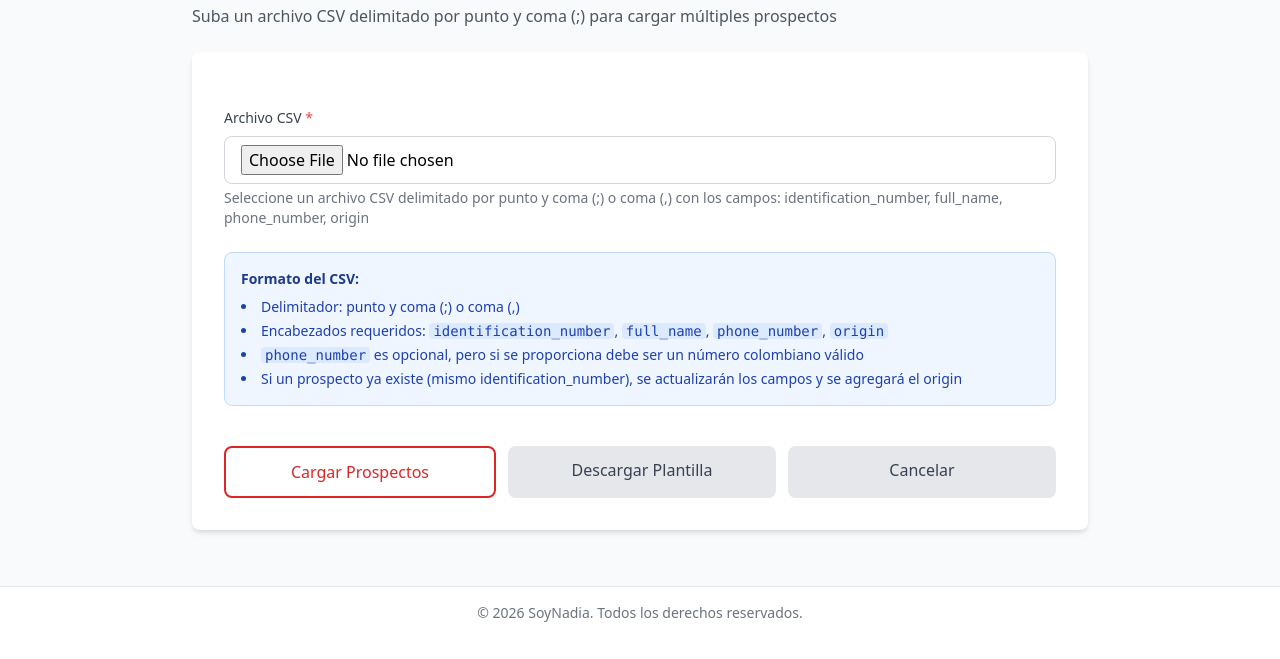
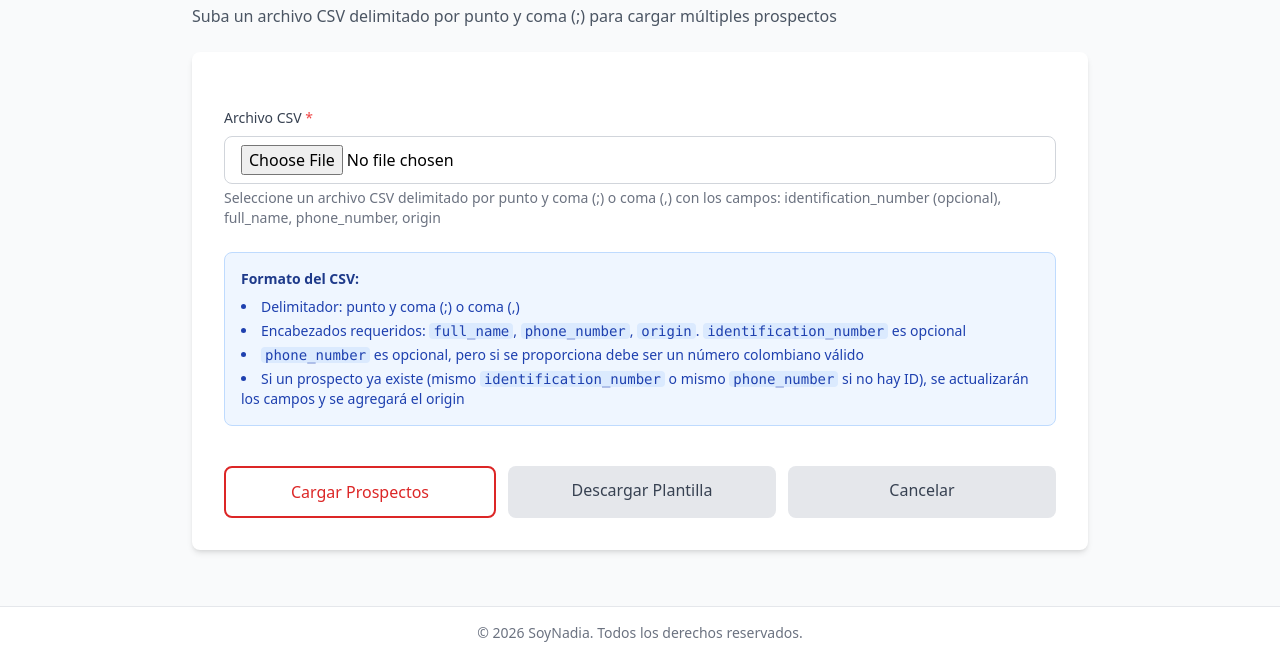
Before and after one commit to Deikore/soynadia, a Django app: page /prospects/bulk-upload/ in a window 1280 px wide. Shown: the part 172-831 px from the top of the page. Before the commit the page ends 794 px from the top, so only its background shows below. Run offline with Django 5.2, Linux system fonts and the light colour scheme; the visitor is signed in with stand-in values (Sample User, id 1); parts of the project's set-up code (start-up, migrations or seed data) failed here and were passed over; some libraries are stand-ins or nearby versions.

Commit message:
Make identification_number optional across forms, templates, and models. Update CSV handling to reflect the change, allowing for prospects without an ID. Enhance validation and display logic to accommodate the new optional status, ensuring a smoother user experience.

```diff
--- a/static/files/plantilla_prospectos.csv
+++ b/static/files/plantilla_prospectos.csv
@@ -4,3 +4,4 @@ identification_number;full_name;phone_number;origin
 5555555555;Carlos Rodríguez;;evento_publico
 1111111111;Ana Martínez;3509876543;puerta_a_puerta
 2222222222;Luis Gómez;;voluntariado
+;Pedro Sánchez;3101234567;redes_sociales
--- a/templates/voters/embed_prospect_form.html
+++ b/templates/voters/embed_prospect_form.html
@@ -27,12 +27,11 @@
 
                 <div>
                     <label for="{{ form.identification_number.id_for_label }}" class="block text-sm font-medium text-gray-700 mb-1">
-                        {{ form.identification_number.label }} <span class="text-red-500">*</span>
+                        {{ form.identification_number.label }}
                     </label>
                     <input type="text" name="identification_number" id="{{ form.identification_number.id_for_label }}"
                            value="{{ form.identification_number.value|default:'' }}"
                            placeholder="{{ form.identification_number.field.widget.attrs.placeholder }}"
-                           required
                            class="w-full px-3 py-2 border border-gray-300 rounded-lg focus:ring-2 focus:ring-blue-500 focus:border-transparent">
                     {% if form.identification_number.errors %}
                     <p class="mt-1 text-sm text-red-600">{{ form.identification_number.errors.0 }}</p>
--- a/templates/voters/prospect_bulk_upload.html
+++ b/templates/voters/prospect_bulk_upload.html
@@ -58,9 +58,9 @@
                 <h3 class="text-sm font-semibold text-blue-900 mb-2">Formato del CSV:</h3>
                 <ul class="text-sm text-blue-800 space-y-1 list-disc list-inside">
                     <li>Delimitador: punto y coma (;) o coma (,)</li>
-                    <li>Encabezados requeridos: <code class="bg-blue-100 px-1 rounded">identification_number</code>, <code class="bg-blue-100 px-1 rounded">full_name</code>, <code class="bg-blue-100 px-1 rounded">phone_number</code>, <code class="bg-blue-100 px-1 rounded">origin</code></li>
+                    <li>Encabezados requeridos: <code class="bg-blue-100 px-1 rounded">full_name</code>, <code class="bg-blue-100 px-1 rounded">phone_number</code>, <code class="bg-blue-100 px-1 rounded">origin</code>. <code class="bg-blue-100 px-1 rounded">identification_number</code> es opcional</li>
                     <li><code class="bg-blue-100 px-1 rounded">phone_number</code> es opcional, pero si se proporciona debe ser un número colombiano válido</li>
-                    <li>Si un prospecto ya existe (mismo identification_number), se actualizarán los campos y se agregará el origin</li>
+                    <li>Si un prospecto ya existe (mismo <code class="bg-blue-100 px-1 rounded">identification_number</code> o mismo <code class="bg-blue-100 px-1 rounded">phone_number</code> si no hay ID), se actualizarán los campos y se agregará el origin</li>
                 </ul>
             </div>
 
--- a/templates/voters/prospect_form.html
+++ b/templates/voters/prospect_form.html
@@ -42,7 +42,7 @@
 
             <div>
                 <label for="{{ form.identification_number.id_for_label }}" class="block text-sm font-medium text-gray-700 mb-2">
-                    {{ form.identification_number.label }} <span class="text-red-500">*</span>
+                    {{ form.identification_number.label }}
                 </label>
                 {{ form.identification_number }}
                 {% if form.identification_number.errors %}
--- a/voters/api_views.py
+++ b/voters/api_views.py
@@ -103,7 +103,7 @@ class ProspectViewSet(viewsets.ModelViewSet):
         Guarda el identification_number anterior y verifica cambios después de actualizar.
         """
         instance = serializer.instance
-        old_id = instance.identification_number
+        old_id = instance.identification_number if instance.identification_number else None
         super().perform_update(serializer)
 
         # Verificar y asociar WhatsAppAccount si hay match
--- a/voters/forms.py
+++ b/voters/forms.py
@@ -27,7 +27,7 @@ class ProspectForm(forms.ModelForm):
             }),
         }
         labels = {
-            'identification_number': _('Número de Identificación'),
+            'identification_number': _('Número de Identificación (Opcional)'),
             'full_name': _('Nombre Completo'),
             'phone_number': _('Teléfono (Opcional)'),
         }
@@ -98,7 +98,7 @@ class BulkUploadForm(forms.Form):
     """
     csv_file = forms.FileField(
         label=_('Archivo CSV'),
-        help_text=_('Seleccione un archivo CSV delimitado por punto y coma (;) o coma (,) con los campos: identification_number, full_name, phone_number, origin'),
+        help_text=_('Seleccione un archivo CSV delimitado por punto y coma (;) o coma (,) con los campos: identification_number (opcional), full_name, phone_number, origin'),
         widget=forms.FileInput(attrs={
             'class': 'w-full px-4 py-2 border border-gray-300 rounded-lg focus:ring-2 focus:ring-red-500 focus:border-transparent',
             'accept': '.csv'
--- a/voters/serializers.py
+++ b/voters/serializers.py
@@ -48,7 +48,13 @@ class ProspectSerializer(serializers.ModelSerializer):
     def validate_identification_number(self, value):
         """
         Validar que el número de identificación sea único.
+        Permite None o cadena vacía (campo opcional).
         """
+        # Si el valor es None o cadena vacía, está permitido
+        if not value or not value.strip():
+            return None
+
+        value = value.strip()
         instance = self.instance
         if instance and instance.identification_number == value:
             # Si estamos actualizando y el número no cambió, está bien
--- a/voters/tasks.py
+++ b/voters/tasks.py
@@ -36,6 +36,12 @@ def process_prospect(prospect_id):
     """
     try:
         prospect = Prospect.objects.get(pk=prospect_id)
+
+        # Verificar si tiene número de identificación
+        if not prospect.identification_number:
+            logger.info(f"Prospecto {prospect.id} sin número de identificación, omitiendo consulta de lugar de votación")
+            return "Prospecto sin número de identificación, no se puede consultar lugar de votación"
+
         logger.info(f"Procesando prospecto: {prospect.identification_number} - {prospect.full_name}")
 
         # Obtener API key de 2Captcha desde variables de entorno
--- a/voters/views.py
+++ b/voters/views.py
@@ -194,7 +194,7 @@ def prospect_update(request, pk):
             # Obtener el identification_number anterior desde la base de datos antes de actualizar
             # Esto asegura que tenemos el valor real guardado, no el del formulario
             old_prospect = Prospect.objects.get(pk=pk)
-            old_id = old_prospect.identification_number
+            old_id = old_prospect.identification_number if old_prospect.identification_number else None
             # Guardar el formulario y obtener la instancia actualizada
             prospect = form.save()
 
@@ -285,14 +285,15 @@ def prospect_bulk_upload(request):
                 csv_reader = csv.DictReader(io.StringIO(content_str), delimiter=delimiter)
 
                 # Validar encabezados requeridos
-                required_headers = ['identification_number', 'full_name', 'phone_number', 'origin']
+                required_headers = ['full_name', 'phone_number', 'origin']
+                optional_headers = ['identification_number']
                 if not csv_reader.fieldnames:
                     messages.error(request, _('El archivo CSV está vacío o no tiene encabezados válidos.'))
                     form = BulkUploadForm()
                     return render(request, 'voters/prospect_bulk_upload.html', {'form': form})
 
                 if not all(header in csv_reader.fieldnames for header in required_headers):
-                    messages.error(request, _('El archivo CSV debe contener los siguientes encabezados: identification_number, full_name, phone_number, origin'))
+                    messages.error(request, _('El archivo CSV debe contener los siguientes encabezados: full_name, phone_number, origin. El campo identification_number es opcional.'))
                     form = BulkUploadForm()
                     return render(request, 'voters/prospect_bulk_upload.html', {'form': form})
 
@@ -355,16 +356,35 @@ def prospect_bulk_upload(request):
                             )
 
                             # Buscar si el prospecto ya existe
-                            try:
-                                prospect = Prospect.objects.get(identification_number=identification_number)
-                                # Prospecto existe: guardar identification_number anterior
-                                # Nota: En bulk upload, el identification_number no cambia porque se busca por ese campo,
-                                # pero guardamos old_id para verificar por si en el futuro se permite cambiar
-                                old_id = prospect.identification_number
-                                # Actualizar campos y agregar origin
+                            prospect = None
+                            old_id = None
+
+                            if identification_number:
+                                # Si hay identification_number, buscar por ese campo
+                                try:
+                                    prospect = Prospect.objects.get(identification_number=identification_number)
+                                    old_id = prospect.identification_number
+                                except Prospect.DoesNotExist:
+                                    pass
+                            elif normalized_phone:
+                                # Si no hay identification_number pero hay phone_number, buscar por phone_number
+                                try:
+                                    prospect = Prospect.objects.filter(
+                                        phone_number=normalized_phone,
+                                        identification_number__isnull=True
+                                    ).first()
+                                    if prospect:
+                                        old_id = prospect.identification_number
+                                except Exception:
+                                    pass
+
+                            if prospect:
+                                # Prospecto existe: actualizar campos y agregar origin
                                 prospect.full_name = full_name
                                 if normalized_phone is not None:
                                     prospect.phone_number = normalized_phone
+                                if identification_number:
+                                    prospect.identification_number = identification_number
                                 prospect.save()
                                 prospect.origins.add(origin)
 
@@ -376,7 +396,7 @@ def prospect_bulk_upload(request):
                                     # Si no cambió el ID o no disparó la tarea, verificar si debe consultar por otros campos
                                     trigger_polling_station_consult(prospect)
                                 results['updated'] += 1
-                            except Prospect.DoesNotExist:
+                            else:
                                 # Prospecto no existe: crear nuevo
                                 prospect = Prospect.objects.create(
                                     identification_number=identification_number,
```
Also changed, not shown: templates/voters/dashboard.html (+12 -2 lines), templates/voters/prospect_detail.html (+7 -1 lines), templates/voters/prospect_list.html (+12 -2 lines), voters/embed_views.py (+3 -4 lines), voters/models.py (+5 -2 lines), voters/utils.py (+10 -1 lines), voters/migrations/0017_make_identification_number_optional.py (added).
